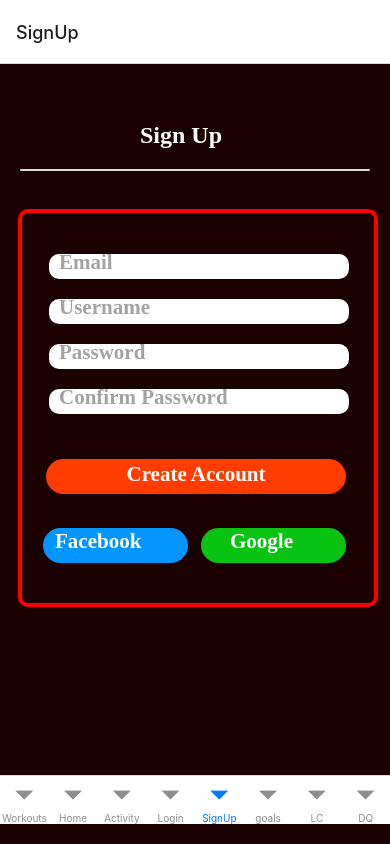
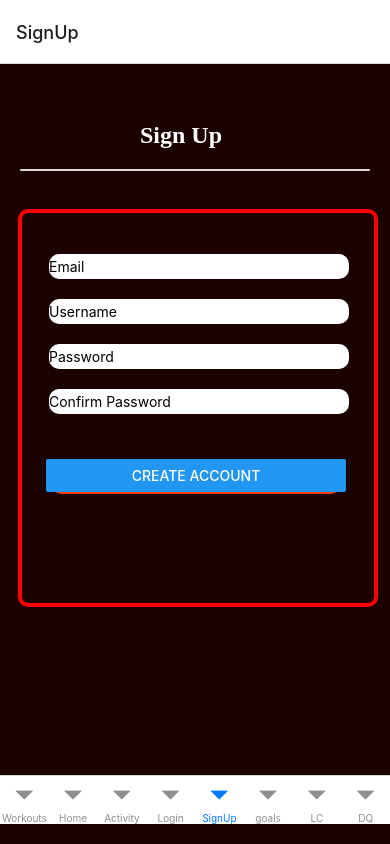
Before and after one commit to JonathanSedlakPSU/LightWeight, a React Native app: screen /SignUp in a window 390 px wide. Built offline with nearby package versions, Linux system fonts and the light colour scheme.

Commit message:
fixed expo build and added functionality to sign up screen

```diff
--- a/Screens/SignUpPage.js
+++ b/Screens/SignUpPage.js
@@ -1,12 +1,15 @@
 import * as React from "react";
-import {StyleSheet, View, Text, Image} from "react-native";
+import { StyleSheet, View, Text, Image, TextInput, Button } from "react-native";
 import { Color, Border, FontSize, FontFamily } from "../GlobalStyles";
 
 const SignUpPage = () => {
-
+  const [email, setEmail] = React.useState("");
+  const [username, setUsername] = React.useState("");
+  const [password, setPassword] = React.useState("");
+  const [confirmPassword, setConfirmPassword] = React.useState("");
   return (
     <View style={styles.signuppage}>
-      			<View style={[styles.header, ]}>
+      <View style={[styles.header]}>
         <View style={styles.bar} />
         <View style={[styles.header1, styles.headerPosition]}>
           <Text style={styles.login}>Sign Up</Text>
@@ -15,43 +18,42 @@ const SignUpPage = () => {
       <View style={styles.loginBox}>
         <View style={[styles.outterLayer]} />
         <View style={[styles.Layout1]}>
-          			<View style={[styles.passwordTextbox]} />
-          			<Text style={[styles.passwordTypo]}>Email</Text>
+          <TextInput
+            onChangeText={(text) => setEmail(text)}
+            placeholder="Email"
+            style={[styles.passwordTextbox]}
+          />
         </View>
         <View style={[styles.Layout1]}>
-          			<View style={[styles.passwordTextbox]} />
-          			<Text style={[styles.passwordTypo]}>Username</Text>
+          <TextInput
+            onChangeText={(text) => setUsername(text)}
+            placeholder="Username"
+            style={[styles.passwordTextbox]}
+          />
         </View>
         <View style={[styles.Layout1]}>
-          			<View style={[styles.passwordTextbox]} />
-          			<Text style={[styles.passwordTypo]}>Password</Text>
+          <TextInput onChangeText={(text) => setPassword(text)}
+            placeholder="Password"style={[styles.passwordTextbox]} />
         </View>
         <View style={[styles.Layout1]}>
-          			<View style={[styles.passwordTextbox]} />
-          			<Text style={[styles.passwordTypo]}>Confirm Password</Text>
+          <TextInput onChangeText={(text) => setPassword(text)}
+            placeholder="Confirm Password"style={[styles.passwordTextbox]} />
+
         </View>
         <View style={[styles.loginButtonContainer]}>
           <View style={[styles.loginButton]} />
-          			<Text style={styles.loginText}>Create Account</Text>
+          <Button title="Create Account" style={styles.loginText}/>
         </View>
-        			<View style={[styles.facebookSsoContainer]}>
-          			<View style={[styles.facebookButton]} />
-          			<Text style={[styles.facebookText, styles.textTypo]}>Facebook</Text>
       </View>
-        			<View style={[styles.googleSsoContainer]}>
-          			<View style={[styles.googleButton]} />
-          			<Text style={[styles.googleText, styles.textTypo]}>Google</Text>
     </View>
-
-      			</View>
-    		</View>);
+  );
 };
 
 const styles = StyleSheet.create({
   headerPosition: {
     width: 430,
     left: 100,
-    		position: "relative"
+    position: "relative",
   },
   Layout1: {
     height: 30,
@@ -73,12 +75,12 @@ const styles = StyleSheet.create({
     position: "relative",
     width: 260,
     left: 10,
-    		color: Color.colorDarkgray
+    color: Color.colorDarkgray,
   },
   googleContainerLayout: {
     width: 145,
     height: 35,
-    		position: "absolute"
+    position: "absolute",
   },
   textTypo: {
     top: 3,
@@ -89,7 +91,7 @@ const styles = StyleSheet.create({
     fontWeight: "700",
     lineHeight: 30,
     letterSpacing: 0,
-    		position: "absolute"
+    position: "absolute",
   },
   bar: {
     top: 63,
@@ -98,7 +100,7 @@ const styles = StyleSheet.create({
     backgroundColor: "#d9d9d9",
     width: 350,
     height: 2,
-    		position: "relative"
+    position: "relative",
   },
   login: {
     fontSize: 24,
@@ -119,11 +121,11 @@ const styles = StyleSheet.create({
     justifyContent: "space-between",
     paddingHorizontal: 40,
     paddingVertical: 10,
-    		top: 0
+    top: 0,
   },
   header: {
     top: 42,
-    		height: 65
+    height: 65,
   },
   loginBoxContainer: {
     borderRadius: Border.br_3xs,
@@ -131,7 +133,7 @@ const styles = StyleSheet.create({
     width: 348,
     top: 0,
     left: 0,
-    		position: "absolute"
+    position: "absolute",
   },
   passwordTextbox: {
     top: 2,
@@ -140,35 +142,35 @@ const styles = StyleSheet.create({
     width: 300,
     borderRadius: Border.br_3xs,
     left: 0,
-    		position: "relative"
+    position: "relative",
   },
   passwordPretext1: {
-    		left: -80
+    left: -80,
   },
   passwordTextField1: {
     top: 127,
-    		left: 21
+    left: 21,
   },
   passwordTextbox2: {
-    		top: 0
+    top: 0,
   },
   passwordPretext2: {
     width: 300,
     left: -25,
-    		color: Color.colorDarkgray
+    color: Color.colorDarkgray,
   },
   passwordTextField2: {
     top: 176,
-    		left: 21
+    left: 21,
   },
   usernamePretext: {
     width: 70,
     left: 5,
-    		color: Color.colorDarkgray
+    color: Color.colorDarkgray,
   },
   usernameTextField: {
     top: 33,
-    		left: 24
+    left: 24,
   },
   loginButton: {
     backgroundColor: Color.orange,
@@ -177,7 +179,7 @@ const styles = StyleSheet.create({
     position: "absolute",
     borderRadius: Border.br_xl,
     top: 0,
-    		left: 0
+    left: 0,
   },
   loginText: {
     fontSize: FontSize.size_xl,
@@ -188,14 +190,14 @@ const styles = StyleSheet.create({
     lineHeight: 30,
     letterSpacing: 0,
     top: 0,
-    		position: "realtive"
+    position: "realtive",
   },
   loginButtonContainer: {
     top: 250,
     left: 21,
     height: 35,
     width: 300,
-    		position: "absolute"
+    position: "absolute",
   },
   facebookButton: {
     backgroundColor: "#0095ff",
@@ -204,10 +206,10 @@ const styles = StyleSheet.create({
     left: 0,
     width: 145,
     height: 35,
-    		position: "relative"
+    position: "relative",
   },
   facebookText: {
-    		left: 12
+    left: 12,
   },
   facebookSsoContainer: {
     top: 314,
@@ -215,7 +217,7 @@ const styles = StyleSheet.create({
     left: 18,
     width: 145,
     height: 35,
-    		position: "absolute"
+    position: "absolute",
   },
   googleButton: {
     backgroundColor: "#09c312",
@@ -224,24 +226,24 @@ const styles = StyleSheet.create({
     left: 0,
     width: 145,
     height: 35,
-    		position: "relative"
+    position: "relative",
   },
   googleText: {
-    		left: 29
+    left: 29,
   },
   googleSsoContainer: {
     left: 176,
     top: 314,
     width: 145,
     height: 35,
-    		position: "absolute"
+    position: "absolute",
   },
   loginBox: {
     top: 80,
     left: 25,
     height: 476,
     width: 348,
-    		position: "relative"
+    position: "relative",
   },
   signuppage: {
     backgroundColor: "#1c0101",
@@ -261,7 +263,7 @@ const styles = StyleSheet.create({
     top: 0,
     width: 360,
     left: "50%",
-    		position: "relative"
+    position: "relative",
   },
 });
 
--- a/app.json
+++ b/app.json
@@ -1,9 +1,9 @@
 {
   "expo": {
     "name": "LightWeight",
-    "slug": "RNExpoFirebase",
+    "slug": "lightweight",
     "version": "1.0.0",
-    "owner": "jms10330",
+    "owner": "psulightweight",
     "orientation": "portrait",
     "icon": "./assets/icon.png",
     "userInterfaceStyle": "light",
@@ -13,9 +13,7 @@
       "backgroundColor": "#ffffff"
     },
     "plugins": [
-      [
-        "@react-native-google-signin/google-signin"
-      ],
+      "@react-native-google-signin/google-signin",
       [
         "react-native-fbsdk-next",
         {
@@ -53,7 +51,7 @@
     },
     "extra": {
       "eas": {
-        "projectId": "eb52cdbe-64da-46fd-a164-ac58ff2b6427"
+        "projectId": "64217525-fabc-4d5d-84b1-771a2f2c513d"
       }
     }
   }
--- a/package.json
+++ b/package.json
@@ -4,8 +4,8 @@
   "main": "expo/AppEntry.js",
   "scripts": {
     "start": "expo start",
-    "android": "expo start --android",
-    "ios": "expo start --ios",
+    "android": "expo run:android",
+    "ios": "expo run:ios",
     "web": "expo start --web"
   },
   "dependencies": {
```
Also changed, not shown: 47 other files (tests, documents, lock files or other folders). Lines whose indentation alone changed are shown as unchanged.
